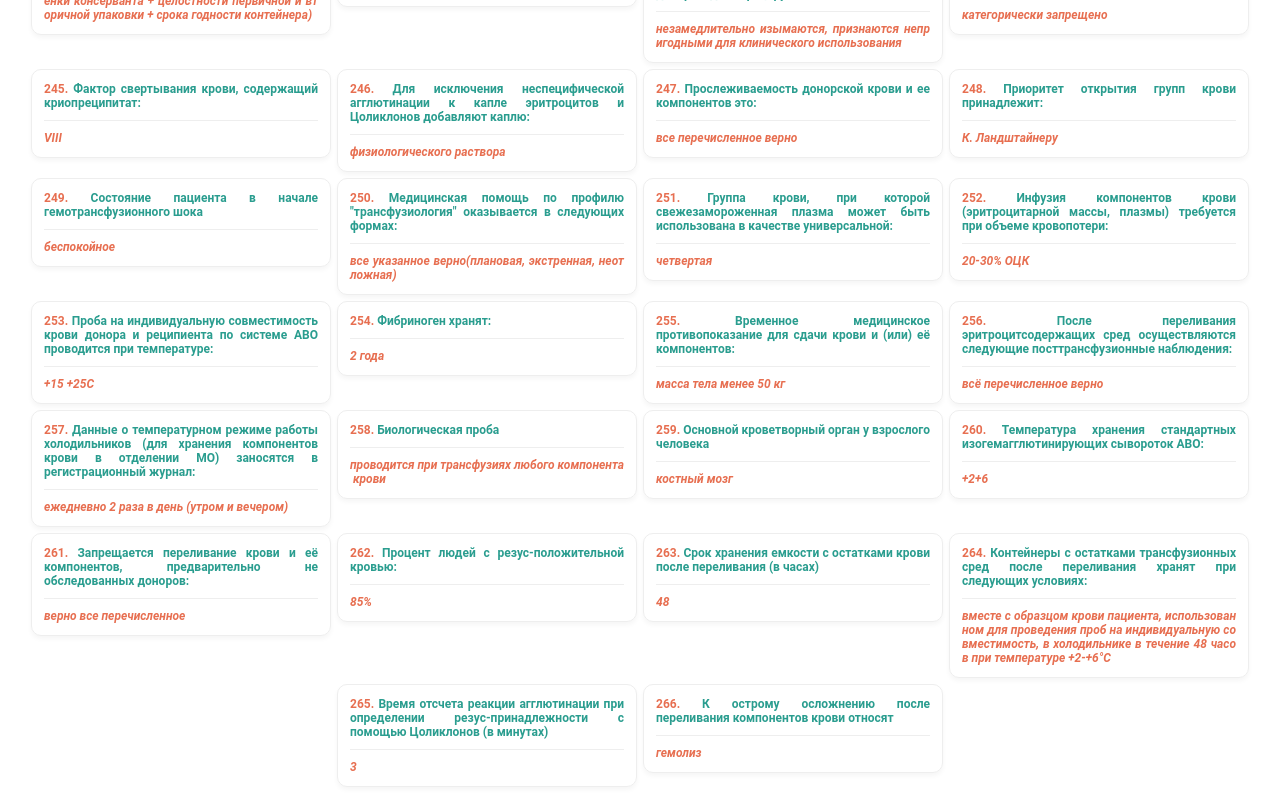
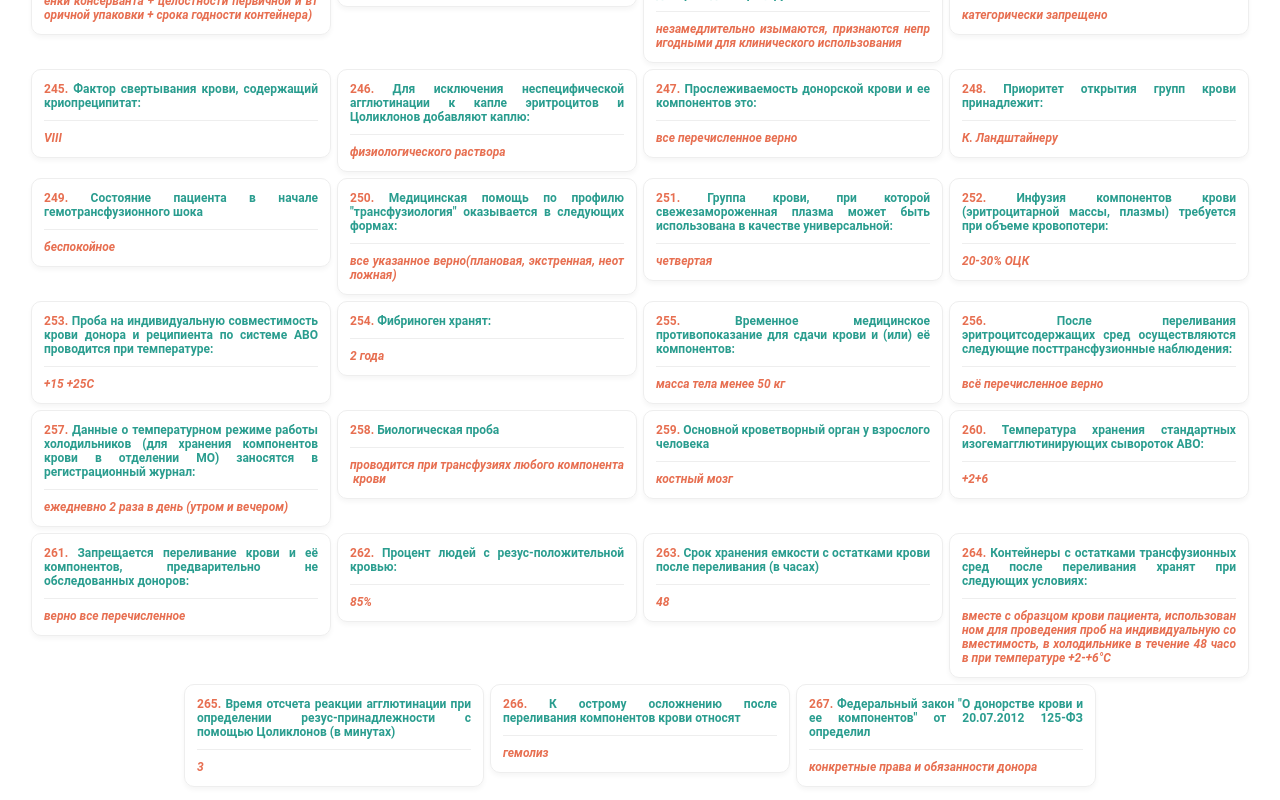
Before and after one commit to dfr8938/transfusio-app, a React (Create React App) app: page / in a window 1280 px wide. Shown: the part 8140-8940 px from the top of the page. Built offline with nearby package versions, Linux system fonts and the light colour scheme.

Commit message:
added answer

```diff
--- a/src/database/database.js
+++ b/src/database/database.js
@@ -1523,6 +1523,11 @@ const listAnswers = [
     question: "К острому осложнению после переливания компонентов крови относят",
     answer: "гемолиз",
   },
+  {
+    id: 266,
+    question: 'Федеральный закон "О донорстве крови и ее компонентов" от 20.07.2012 125-ФЗ определил',
+    answer: "конкретные права и обязанности донора",
+  },
 ];
 
 export { listAnswers };
```
